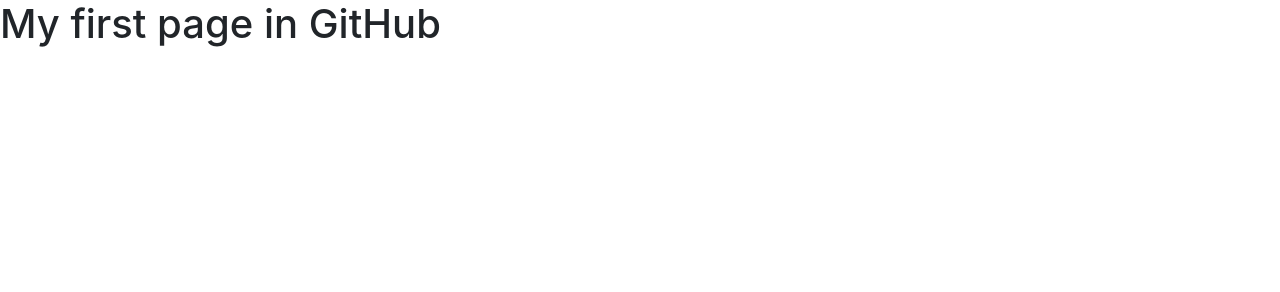
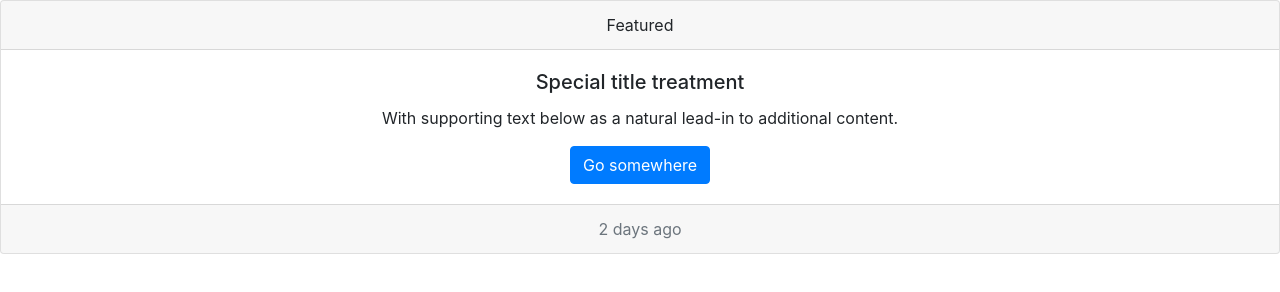
Before and after one commit to galeanorpo/Hacking, a plain HTML site: page index.html in a window 1280 px wide. Drawn offline with nearby package versions, Linux system fonts and the light colour scheme.

Commit message:
Footer hecho

```diff
--- a/index.html
+++ b/index.html
@@ -8,6 +8,21 @@
     <link rel="stylesheet" href="https://stackpath.bootstrapcdn.com/bootstrap/4.3.1/css/bootstrap.min.css" integrity="sha384-ggOyR0iXCbMQv3Xipma34MD+dH/1fQ784/j6cY/iJTQUOhcWr7x9JvoRxT2MZw1T" crossorigin="anonymous">
 </head>
 <body>
-    <h1>My first page in GitHub</h1>
+
+
+
+    <div class="card text-center">
+        <div class="card-header">
+          Featured
+        </div>
+        <div class="card-body">
+          <h5 class="card-title">Special title treatment</h5>
+          <p class="card-text">With supporting text below as a natural lead-in to additional content.</p>
+          <a href="#" class="btn btn-primary">Go somewhere</a>
+        </div>
+        <div class="card-footer text-muted">
+          2 days ago
+        </div>
+      </div>
 </body>
 </html>
```
